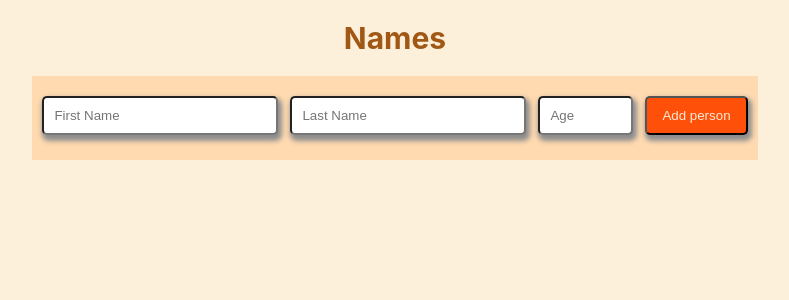
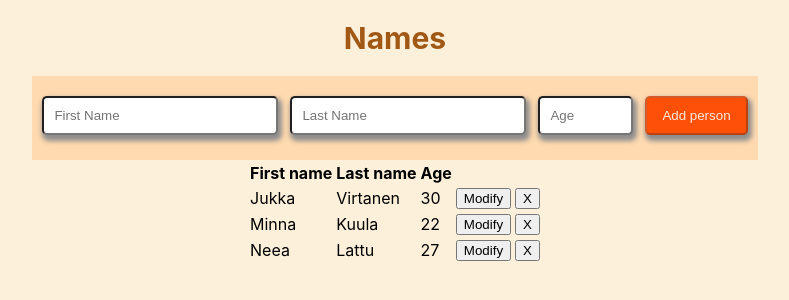
Before and after one commit to haelina/nametable-front, a React (Create React App) app: page / in a window 1280 px wide. Shown: the top 300 px of the page, without its empty margins (245-1034 px from the left). Built offline with nearby package versions, Linux system fonts and the light colour scheme.

Commit message:
Add event handling to new person form

```diff
--- a/src/App.tsx
+++ b/src/App.tsx
@@ -1,19 +1,32 @@
-import React from "react";
+import React, { useEffect } from "react";
 import "./App.css";
 import AddPersonForm from "./components/AddPersonForm";
-
-interface Person {
-  firstName: string;
-  lastName: string;
-  age: number;
-}
+import Person from "./components/Person";
+import TableComponent from "./components/TableComponent";
 
 const App: React.FC = () => {
-  // const example: Person = { firstName: "Jukka", lastName: "Virtanen", age: 30 };
+  const data: Person[] = [
+    { id: 1, firstName: "Jukka", lastName: "Virtanen", age: 30 },
+    { id: 2, firstName: "Minna", lastName: "Kuula", age: 22 },
+    { id: 3, firstName: "Neea", lastName: "Lattu", age: 27 },
+  ];
+
+  const handleAdd = (e: React.FormEvent, person: Person) => {
+    e.preventDefault();
+    console.log("Handling add new person in App component");
+    console.log(`${person.firstName} ${person.lastName} ${person.age}`);
+    data.push(person);
+  };
+
+  useEffect(() => {
+    console.log("data changed.", data.length);
+  }, [data.length]);
+
   return (
     <div className="App">
       <h1 className="header">Names</h1>
-      <AddPersonForm />
+      <AddPersonForm handleAdd={handleAdd} />
+      <TableComponent data={data} />
     </div>
   );
 };
--- a/src/components/AddPersonForm.tsx
+++ b/src/components/AddPersonForm.tsx
@@ -1,13 +1,80 @@
-import React from "react";
+import React, { FormEvent, useState } from "react";
 import "./AddPersonForm.css";
+import Person from "./Person";
 
-const AddPersonForm: React.FC = () => {
+interface NewPersonProps {
+  handleAdd: (e: React.FormEvent, p: Person) => void;
+}
+
+const AddPersonForm: React.FC<NewPersonProps> = ({ handleAdd }) => {
+  const [person, setPerson] = useState<Person>({
+    id: -1,
+    firstName: "",
+    lastName: "",
+    age: -1,
+  });
+
+  const handleChange = (e: React.FormEvent<HTMLInputElement>) => {
+    setPerson({ ...person, [e.currentTarget.name]: e.currentTarget.value });
+    console.log(
+      `first:${person.firstName} last:${person.lastName} age:${person.age}`
+    );
+  };
+
+  const onSubmit = (e: React.FormEvent) => {
+    //e.preventDefault();
+    handleAdd(e, person);
+    resetFields();
+  };
+
+  const resetFields = () => {
+    setPerson({
+      id: -1,
+      firstName: "",
+      lastName: "",
+      age: -1,
+    });
+  };
+
+  const validPerson = (): boolean => {
+    if (
+      person.firstName.length > 2 &&
+      person.lastName.length > 2 &&
+      person.age >= 0 &&
+      person.age < 115
+    ) {
+      return true;
+    }
+    return false;
+  };
+
   return (
-    <form className="inputs">
-      <input className="firstname" type="input" placeholder="First Name" />
-      <input className="lastname" type="input" placeholder="Last Name" />
-      <input className="age" type="input" placeholder="Age" />
-      <button className="submit_new" type="submit">
+    <form className="inputs" onSubmit={(event) => onSubmit(event)}>
+      <input
+        className="firstname"
+        type="input"
+        name="firstName"
+        placeholder="First Name"
+        value={person.firstName}
+        onChange={handleChange}
+      />
+      <input
+        className="lastname"
+        type="input"
+        name="lastName"
+        placeholder="Last Name"
+        value={person.lastName}
+        onChange={handleChange}
+      />
+      <input
+        className="age"
+        type="input"
+        name="age"
+        placeholder="Age"
+        value={person.age > -1 ? person.age : ""}
+        onChange={handleChange}
+      />
+      <button disabled={!validPerson()} className="submit_new" type="submit">
         Add person
       </button>
     </form>
```
